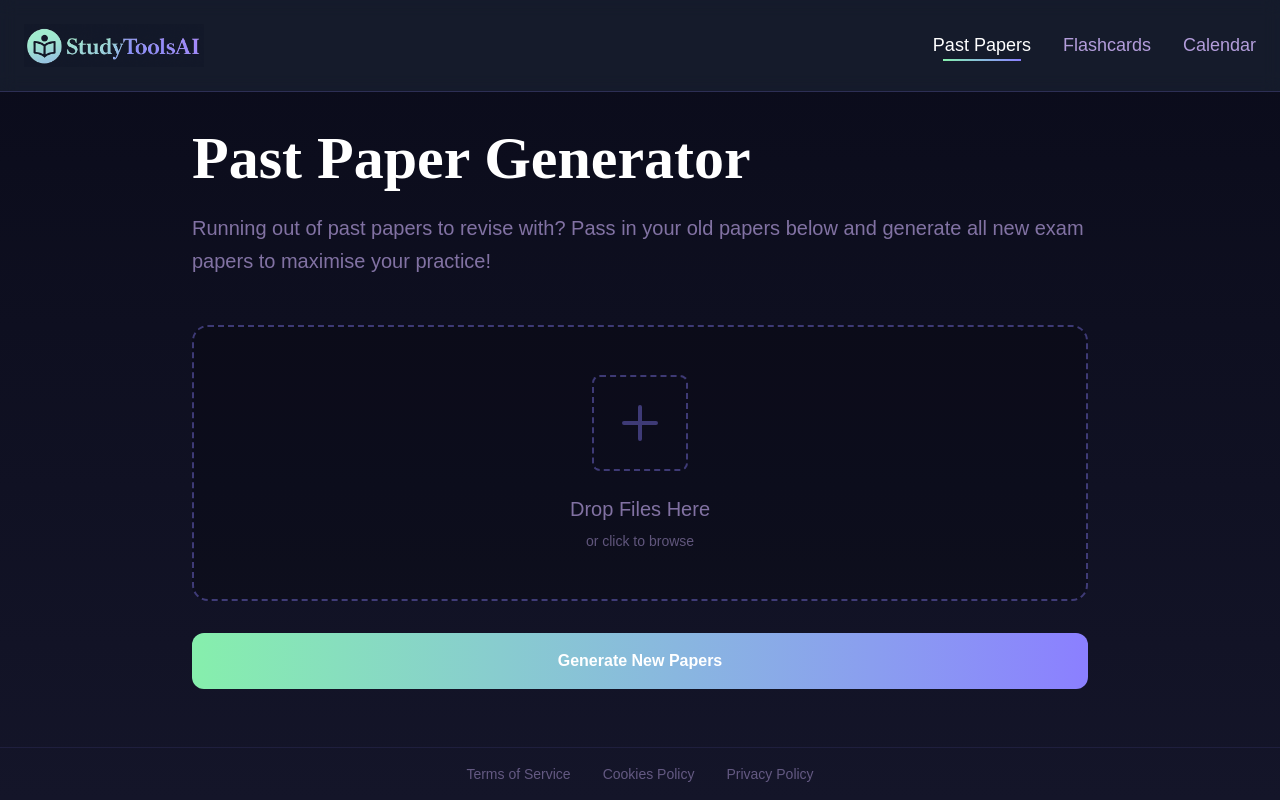
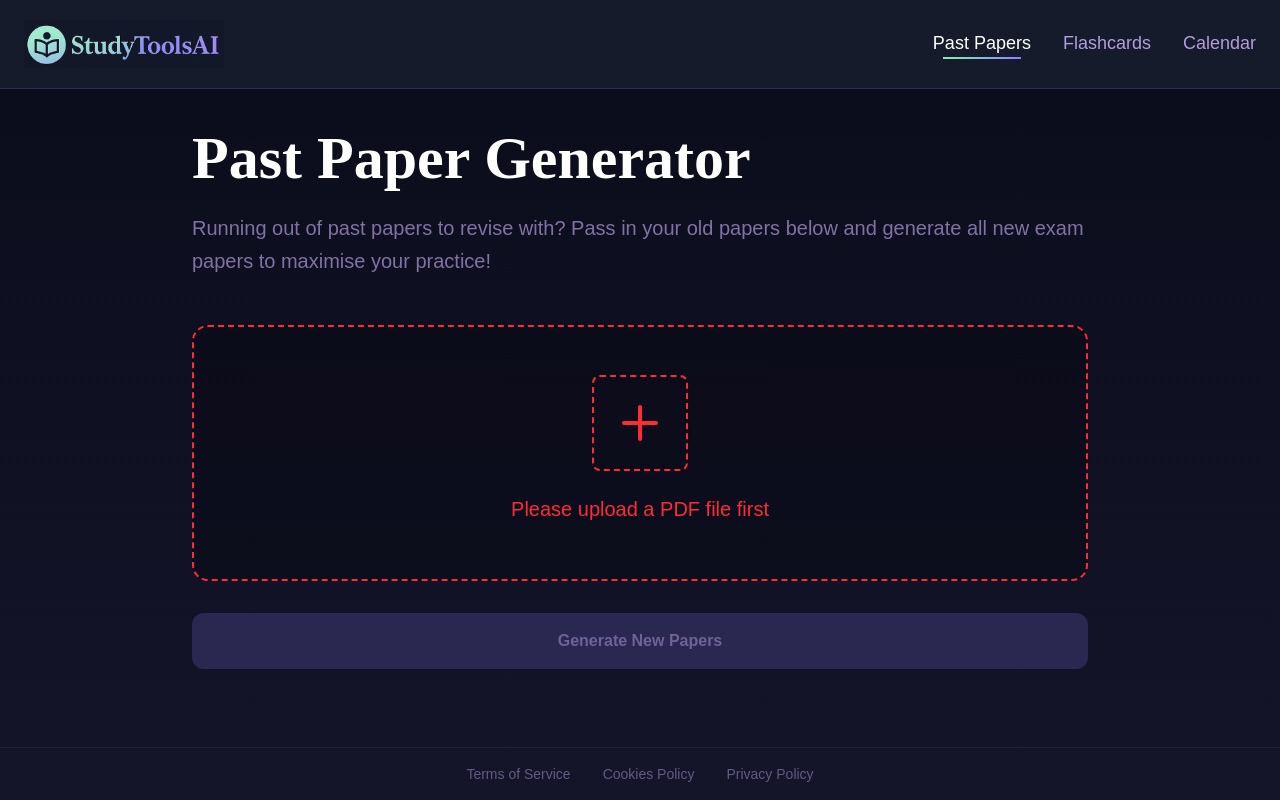
Before and after one commit to Cozkou/2025hackathon, a Next.js app in the folder studytoolsai-next/: page /pastpapers in a window 1280 px wide. Both pictures are taken after a click on the button "Generate New Papers". Built offline with nearby package versions, Linux system fonts and the light colour scheme.

Commit message:
Updated pastpaper page.

```diff
--- a/studytoolsai-next/src/app/page.tsx
+++ b/studytoolsai-next/src/app/page.tsx
@@ -1,5 +1,6 @@
 'use client';
 
+import Footer from '@/components/Footer';
 import Header from '@/components/Header';
 
 export default function Home() {
@@ -8,11 +9,11 @@ export default function Home() {
             <Header />
 
             {/* Main Content */}
-            <div className="container mx-auto px-4 pt-24 flex-1">
-                <div className="flex flex-col items-center text-center max-w-5xl mx-auto mt-24">
+            <div className="container mx-auto px-4 pt-36 flex-1">
+                <div className="flex flex-col items-center text-center max-w-5xl mx-auto mt-10">
                     <div className="flex items-center justify-between w-full gap-2 mb-20">
                         <div className="flex-1 max-w-2xl pr-4">
-                            <h1 className="text-7xl font-bold text-left bg-gradient-to-r from-[#86efac] via-[#8B7FFF] to-[#B39DDB] text-transparent bg-clip-text font-['Poppins'] drop-shadow-lg animate-gradient">
+                            <h1 className="text-7xl font-bold text-left bg-gradient-to-r from-[#86efac] via-[#8B7FFF] to-[#B39DDB] text-transparent bg-clip-text font-['Poppins'] drop-shadow-lg animate-gradient pb-2 leading-[1.2]">
                                 StudyToolsAI
                             </h1>
                             <p className="text-xl text-left text-[#B39DDB]/70 font-['Inter'] leading-relaxed tracking-wide mt-6 max-w-xl">
@@ -40,7 +41,7 @@ export default function Home() {
                     </div>
 
                     {/* Features Section */}
-                    <div className="mt-8" id="features">
+                    <div className="" id="features">
                         <h2 className="text-4xl font-bold text-center mb-16 text-white font-['Playfair_Display'] bg-gradient-to-r from-[#86efac] via-[#8B7FFF] to-[#B39DDB] text-transparent bg-clip-text relative">
                             Your All-in-One Student Hub
                             <div className="absolute -bottom-6 left-1/2 transform -translate-x-1/2 w-24 h-1 bg-gradient-to-r from-[#86efac] to-[#8B7FFF] rounded-full"></div>
@@ -75,22 +76,7 @@ export default function Home() {
                 </div>
             </div>
 
-            {/* Footer */}
-            <footer className="border-t border-[#8B7FFF]/10 mt-auto">
-                <div className="container mx-auto px-4 py-4">
-                    <div className="flex justify-center space-x-8">
-                        <a href="/terms" className="text-sm text-[#B39DDB]/50 hover:text-[#B39DDB] transition-colors">
-                            Terms of Service
-                        </a>
-                        <a href="/cookies" className="text-sm text-[#B39DDB]/50 hover:text-[#B39DDB] transition-colors">
-                            Cookies Policy
-                        </a>
-                        <a href="/privacy" className="text-sm text-[#B39DDB]/50 hover:text-[#B39DDB] transition-colors">
-                            Privacy Policy
-                        </a>
-                    </div>
-                </div>
-            </footer>
+            <Footer />
         </div>
     );
 }
--- a/studytoolsai-next/src/app/pastpapers/page.tsx
+++ b/studytoolsai-next/src/app/pastpapers/page.tsx
@@ -1,11 +1,23 @@
 'use client';
 
-import { useState } from 'react';
+import { useState, useRef } from 'react';
 import Header from '@/components/Header';
 import Footer from '@/components/Footer';
 
 export default function PastPapers() {
     const [isDragging, setIsDragging] = useState(false);
+    const [errorMessage, setErrorMessage] = useState<string>('');
+    const [selectedFile, setSelectedFile] = useState<File | null>(null);
+    const fileInputRef = useRef<HTMLInputElement>(null);
+
+    const validateFile = (file: File): boolean => {
+        if (!file.type.includes('pdf')) {
+            setErrorMessage('Only PDF files are accepted');
+            return false;
+        }
+        setErrorMessage('');
+        return true;
+    };
 
     const handleDragOver = (e: React.DragEvent) => {
         e.preventDefault();
@@ -20,7 +32,30 @@ export default function PastPapers() {
     const handleDrop = (e: React.DragEvent) => {
         e.preventDefault();
         setIsDragging(false);
-        // Handle file drop here
+
+        const file = e.dataTransfer.files[0];
+        if (file && validateFile(file)) {
+            setSelectedFile(file);
+        }
+    };
+
+    const handleFileSelect = (e: React.ChangeEvent<HTMLInputElement>) => {
+        const file = e.target.files?.[0];
+        if (file && validateFile(file)) {
+            setSelectedFile(file);
+        }
+    };
+
+    const handleClick = () => {
+        fileInputRef.current?.click();
+    };
+
+    const handleGenerate = () => {
+        if (!selectedFile) {
+            setErrorMessage('Please upload a PDF file first');
+            return;
+        }
+        // Handle file generation here
     };
 
     return (
@@ -42,21 +77,46 @@ export default function PastPapers() {
 
                     {/* File Drop Zone */}
                     <div
+                        onClick={handleClick}
                         onDragOver={handleDragOver}
                         onDragLeave={handleDragLeave}
                         onDrop={handleDrop}
                         className={`
-                            mt-12 p-12 rounded-2xl border-2 border-dashed transition-all duration-300
+                            mt-12 p-12 rounded-2xl border-2 border-dashed transition-all duration-300 cursor-pointer
                             flex flex-col items-center justify-center
                             ${isDragging
                                 ? 'border-[#86efac] bg-[#86efac]/5'
                                 : 'border-[#8B7FFF]/40 bg-black/20'
                             }
+                            ${errorMessage ? 'border-red-500' : ''}
                         `}
                     >
-                        <div className="w-24 h-24 mb-6 border-2 border-dashed border-[#8B7FFF]/40 rounded-lg flex items-center justify-center">
+                        <input
+                            ref={fileInputRef}
+                            type="file"
+                            accept=".pdf"
+                            onChange={handleFileSelect}
+                            className="hidden"
+                        />
+                        <div className={`w-24 h-24 mb-6 border-2 border-dashed rounded-lg flex items-center justify-center
+                            ${errorMessage ? 'border-red-500' : 'border-[#8B7FFF]/40'}`}>
+                            {selectedFile ? (
                                 <svg
-                                className="w-12 h-12 text-[#8B7FFF]/40"
+                                    className="w-12 h-12 text-[#86efac]"
+                                    fill="none"
+                                    stroke="currentColor"
+                                    viewBox="0 0 24 24"
+                                >
+                                    <path
+                                        strokeLinecap="round"
+                                        strokeLinejoin="round"
+                                        strokeWidth={2}
+                                        d="M5 13l4 4L19 7"
+                                    />
+                                </svg>
+                            ) : (
+                                <svg
+                                    className={`w-12 h-12 ${errorMessage ? 'text-red-500' : 'text-[#8B7FFF]/40'}`}
                                     fill="none"
                                     stroke="currentColor"
                                     viewBox="0 0 24 24"
@@ -68,17 +128,39 @@ export default function PastPapers() {
                                         d="M12 4v16m8-8H4"
                                     />
                                 </svg>
+                            )}
                         </div>
+                        {errorMessage ? (
+                            <p className="text-xl text-red-500 text-center mb-2">
+                                {errorMessage}
+                            </p>
+                        ) : selectedFile ? (
+                            <p className="text-xl text-[#86efac] text-center mb-2">
+                                {selectedFile.name}
+                            </p>
+                        ) : (
+                            <>
                                 <p className="text-xl text-[#B39DDB]/70 text-center mb-2">
-                            Drop Files Here
+                                    Drop PDF File Here
                                 </p>
                                 <p className="text-sm text-[#B39DDB]/50 text-center">
                                     or click to browse
                                 </p>
+                            </>
+                        )}
                     </div>
 
                     {/* Generate Button */}
-                    <button className="w-full mt-8 bg-gradient-to-r from-[#86efac] to-[#8B7FFF] text-white py-4 rounded-xl font-semibold hover:opacity-90 transition-opacity">
+                    <button
+                        onClick={handleGenerate}
+                        className={`
+                            w-full mt-8 py-4 rounded-xl font-semibold transition-all duration-300
+                            ${selectedFile
+                                ? 'bg-gradient-to-r from-[#86efac] to-[#8B7FFF] text-white hover:opacity-90'
+                                : 'bg-[#8B7FFF]/20 text-[#B39DDB]/50 cursor-not-allowed'
+                            }
+                        `}
+                    >
                         Generate New Papers
                     </button>
                 </div>
--- a/studytoolsai-next/src/components/Header.tsx
+++ b/studytoolsai-next/src/components/Header.tsx
@@ -14,14 +14,14 @@ const Header = () => {
         <header className="fixed top-0 left-0 right-0 z-50 bg-[#151B2B] border-b border-[#8B7FFF]/20">
 
             <div className="backdrop-blur-sm">
-                <div className="container mx-auto px-6 py-6">
+                <div className="container mx-auto px-6 py-5">
                     <div className="flex items-center justify-between">
-                        <Link href="/">
+                        <Link href="/" className="hover:scale-105 transition-transform duration-300">
                             <Image
                                 src="/logo.png"
                                 alt="StudyToolsAI Logo"
-                                width={180}
-                                height={40}
+                                width={200}
+                                height={60}
                                 className="h-auto"
                                 priority
                             />
```
Lines whose indentation alone changed are shown as unchanged.
